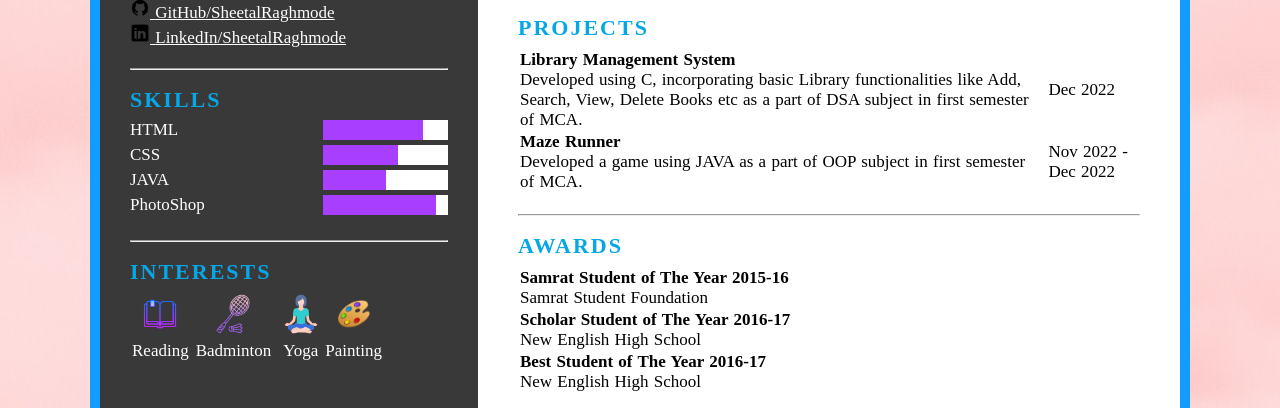
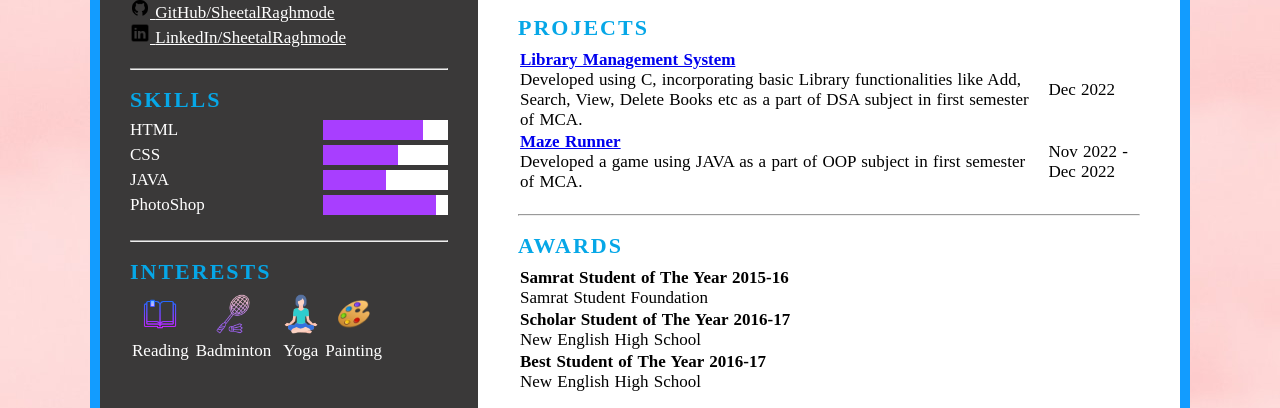
Before and after one commit to SheetalRaghmode/Resume, a plain HTML site: page index.html in a window 1280 px wide. Shown: the part 689-1097 px from the top of the page. Drawn offline with Linux system fonts and the light colour scheme.

Commit message:
Update index.html

```diff
--- a/index.html
+++ b/index.html
@@ -202,14 +202,15 @@
                 <div class="info">
                     <table>
                         <tr>
-                            <td><b>Library Management System</b><br>Developed using C, incorporating basic Library
+                            <td><a href="https://github.com/SheetalRaghmode/Library-Management-System"><b>Library
+                                        Management System</b></a><br>Developed using C, incorporating basic Library
                                 functionalities like Add, Search, View, Delete Books etc as a part of DSA subject in
                                 first semester of MCA.
                             </td>
                             <td style="padding-left: 5px; padding-right: 5px;">Dec 2022</td>
                         </tr>
                         <tr>
-                            <td><b>Maze Runner</b><br>Developed a game using JAVA as a part of OOP subject in first
+                            <td><a href="https://github.com/githubRutvik/Project-Maze-Game"><b>Maze Runner</b></a><br>Developed a game using JAVA as a part of OOP subject in first
                                 semester of
                                 MCA.</td>
                             <td style="padding-left: 5px; padding-right: 5px;"> Nov 2022 - Dec 2022</td>
```
